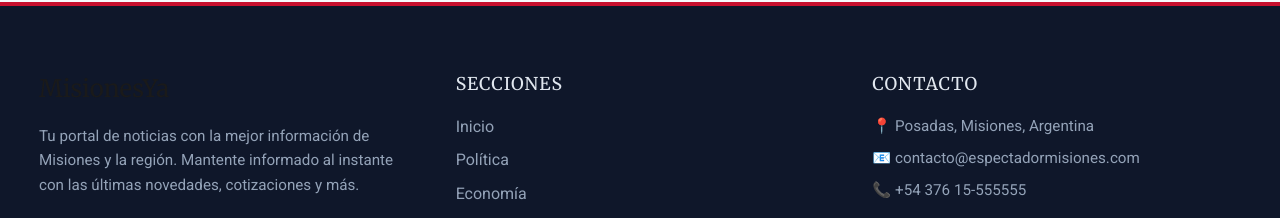
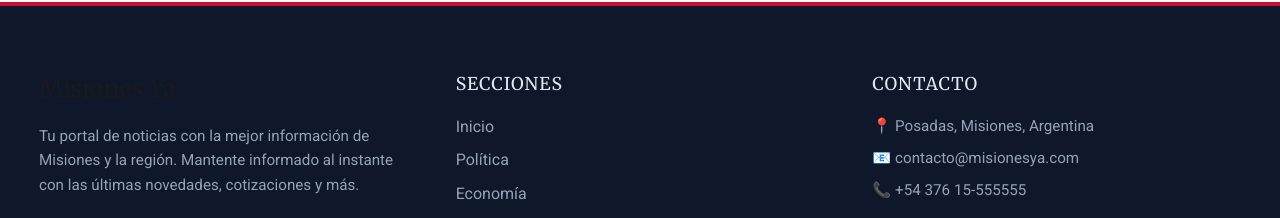
Before and after one commit to santihorianski/diario-misiones, a Next.js app: page / in a window 1280 px wide. Shown: the part 482-700 px from the top of the page. Built offline with nearby package versions, Linux system fonts and the light colour scheme; no server answers; the database is empty.

Commit message:
Cambiar nombre a Misiones Ya

```diff
--- a/src/app/layout.js
+++ b/src/app/layout.js
@@ -24,20 +24,20 @@ import TemasDeHoy from '@/components/TemasDeHoy';
 import ThemeProvider from '@/components/ThemeProvider';
 
 export const metadata = {
-  title: "MisionesYa",
+  title: "Misiones Ya",
   description: "Las últimas noticias de Misiones, al instante.",
   openGraph: {
-    title: "MisionesYa | El portal de noticias",
+    title: "Misiones Ya | El portal de noticias",
     description: "Las últimas noticias de Misiones, al instante.",
     url: "https://misionesya.com",
-    siteName: "MisionesYa",
+    siteName: "Misiones Ya",
     images: [{ url: "https://placehold.co/1200x630/000b29/FFF?text=MISIONES+YA" }],
     locale: "es_AR",
     type: "website",
   },
   twitter: {
     card: "summary_large_image",
-    title: "MisionesYa",
+    title: "Misiones Ya",
     description: "Las últimas noticias de Misiones, al instante.",
     images: ["https://placehold.co/1200x630/000b29/FFF?text=MISIONES+YA"],
   },
--- a/src/components/Footer.js
+++ b/src/components/Footer.js
@@ -18,7 +18,7 @@ export default function Footer() {
 
         {/* Institucional */}
         <div className="footer-section">
-          <h3 style={{ fontSize: '1.5rem', marginBottom: '1rem', fontFamily: 'var(--font-serif)' }}>MisionesYa</h3>
+          <h3 style={{ fontSize: '1.5rem', marginBottom: '1rem', fontFamily: 'var(--font-serif)' }}>Misiones Ya</h3>
           <p style={{ color: '#94a3b8', fontSize: '0.95rem', lineHeight: '1.6' }}>
             Tu portal de noticias con la mejor información de Misiones y la región. Mantente informado al instante con las últimas novedades, cotizaciones y más.
           </p>
@@ -41,7 +41,7 @@ export default function Footer() {
           <h4 style={{ fontSize: '1.1rem', marginBottom: '1rem', color: '#e2e8f0', textTransform: 'uppercase', letterSpacing: '1px' }}>Contacto</h4>
           <ul style={{ listStyle: 'none', padding: 0, margin: 0, color: '#94a3b8', display: 'flex', flexDirection: 'column', gap: '0.5rem', fontSize: '0.95rem' }}>
             <li>📍 Posadas, Misiones, Argentina</li>
-            <li>📧 contacto@espectadormisiones.com</li>
+            <li>📧 contacto@misionesya.com</li>
             <li>📞 +54 376 15-555555</li>
             <li style={{ marginTop: '1rem' }}>
               <strong>Redes Sociales:</strong>
@@ -63,7 +63,7 @@ export default function Footer() {
         color: '#64748b',
         fontSize: '0.85rem'
       }}>
-        <p>&copy; {new Date().getFullYear()} MisionesYa. Todos los derechos reservados.</p>
+        <p>&copy; {new Date().getFullYear()} Misiones Ya. Todos los derechos reservados.</p>
       </div>
     </footer>
   );
--- a/src/components/Navbar.js
+++ b/src/components/Navbar.js
@@ -66,7 +66,7 @@ export default function Navbar() {
           {/* Sidebar */}
           <div className="relative w-[320px] h-full bg-[#000518] text-white shadow-2xl flex flex-col animate-slide-in">
             <div className="flex items-center justify-between p-6 border-b border-white/10 bg-[#E5232A]">
-              <span className="font-black text-2xl italic tracking-tighter drop-shadow-md">MISIONESYA</span>
+              <span className="font-black text-2xl italic tracking-tighter drop-shadow-md">MISIONES YA</span>
               <button onClick={() => setIsMenuOpen(false)} className="hover:text-gray-200 bg-white/20 p-1 rounded-full transition-colors">
                 <X size={24} />
               </button>
```
Also changed, not shown: public/manifest.json.
